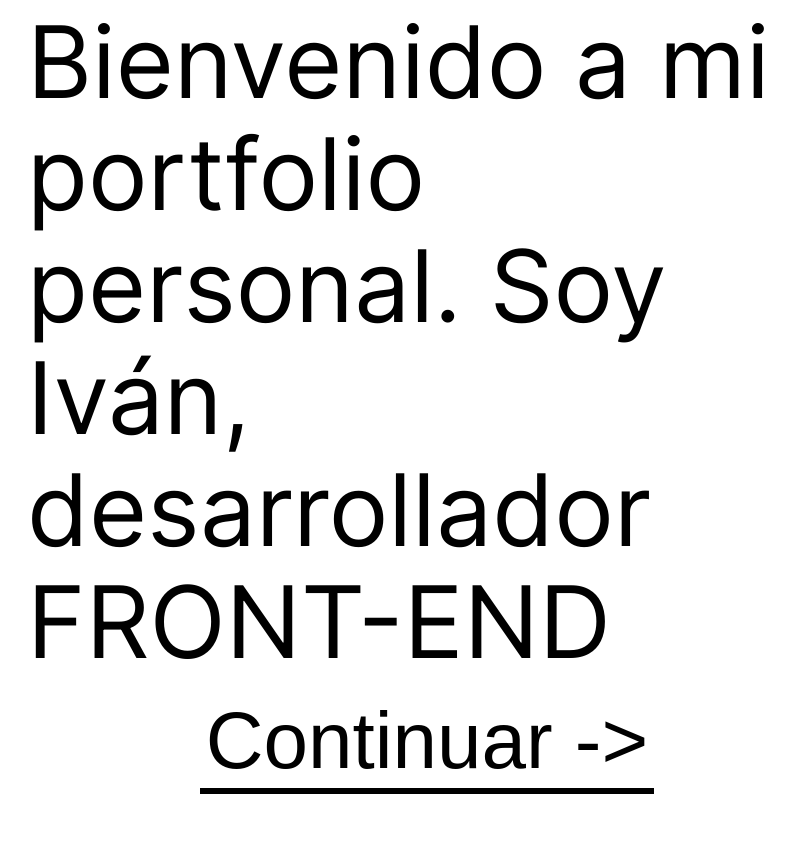
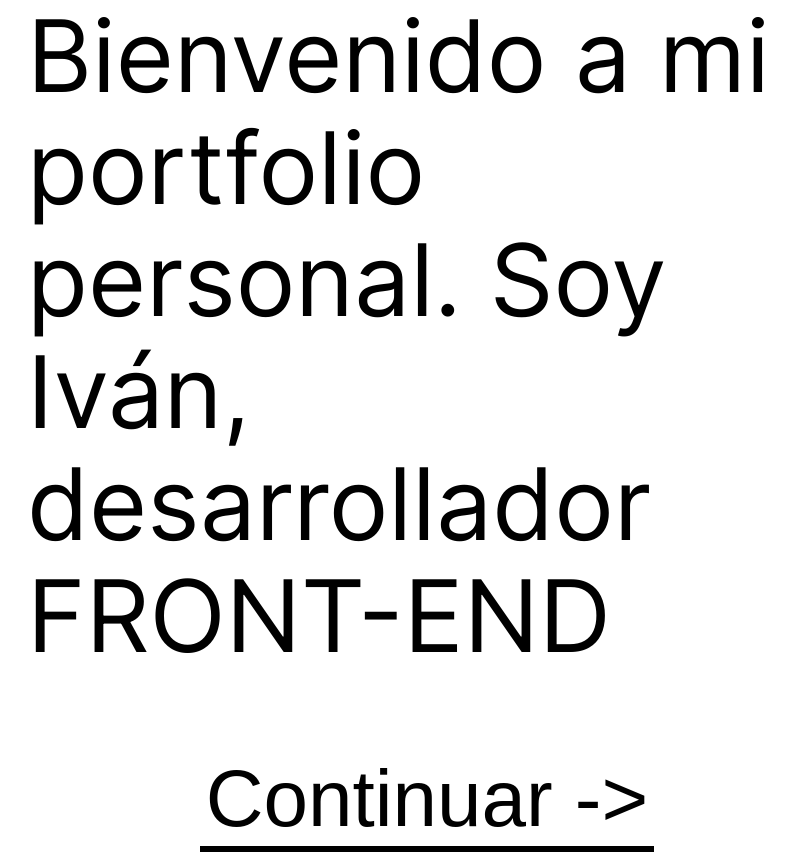
Before and after one commit to IvanDevCel/portfolio-web, a website built with Vite: page index.html in a window 1280 px wide. Shown: the whole page, without its empty margins (213-1008 px from the left). Before the commit the page ends 800 px from the top, so only its background shows below. Built offline with nearby package versions, Linux system fonts and the light colour scheme.

Commit message:
Minium corrections

```diff
--- a/main.js
+++ b/main.js
@@ -12,7 +12,7 @@ document.addEventListener('DOMContentLoaded', () => {
       <button class="nxt-elem btnWlc">Continuar -></button>
     </div>
     <div class="boxContainer" hidden>
-      <span class="typewriter">Antes de explorar mis proyectos, realicemos algunos ajustes para mejorar la experiencia</span>
+      <span class="typewriter">Antes de explorar mis proyectos, realicemos algunos ajustes para mejorar tu experiencia</span>
       <button class="nxt-elem btnWlc">Continuar -></button>
     </div>
     <div class="boxContainer" hidden>
--- a/style.scss
+++ b/style.scss
@@ -45,7 +45,7 @@ body, html {
       transition: background-color 0.4s ease; // Transición para fondo y color
     }
 
-    h1, h2, h3, h4, h5, h6, p, a, div, span, .btnWlc {
+    h1, h2, h3, h4, h5, h6, p, a, div, span, .btnWlc{
       color: white;
       transition: color 0.4s ease; // Transición para color de texto
     }
@@ -142,11 +142,10 @@ body, html {
 .boxContainer{
   .btnWlc{
     cursor: pointer;
-    color: black;
     background-color: transparent;
     border: 0px;
     font-size: 80px;
-    margin-top: 2%;
+    margin-top: 1em;
     border-bottom: solid 6px;
   }
 
```
